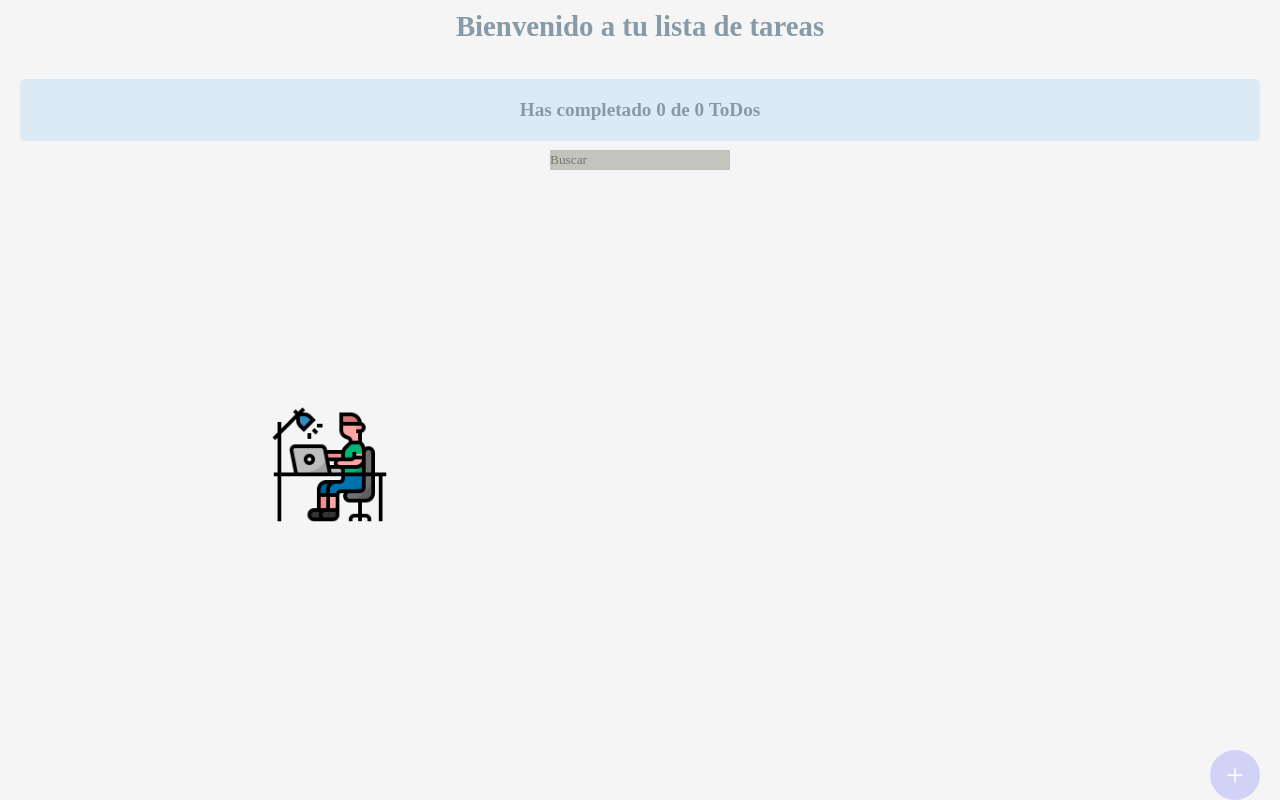
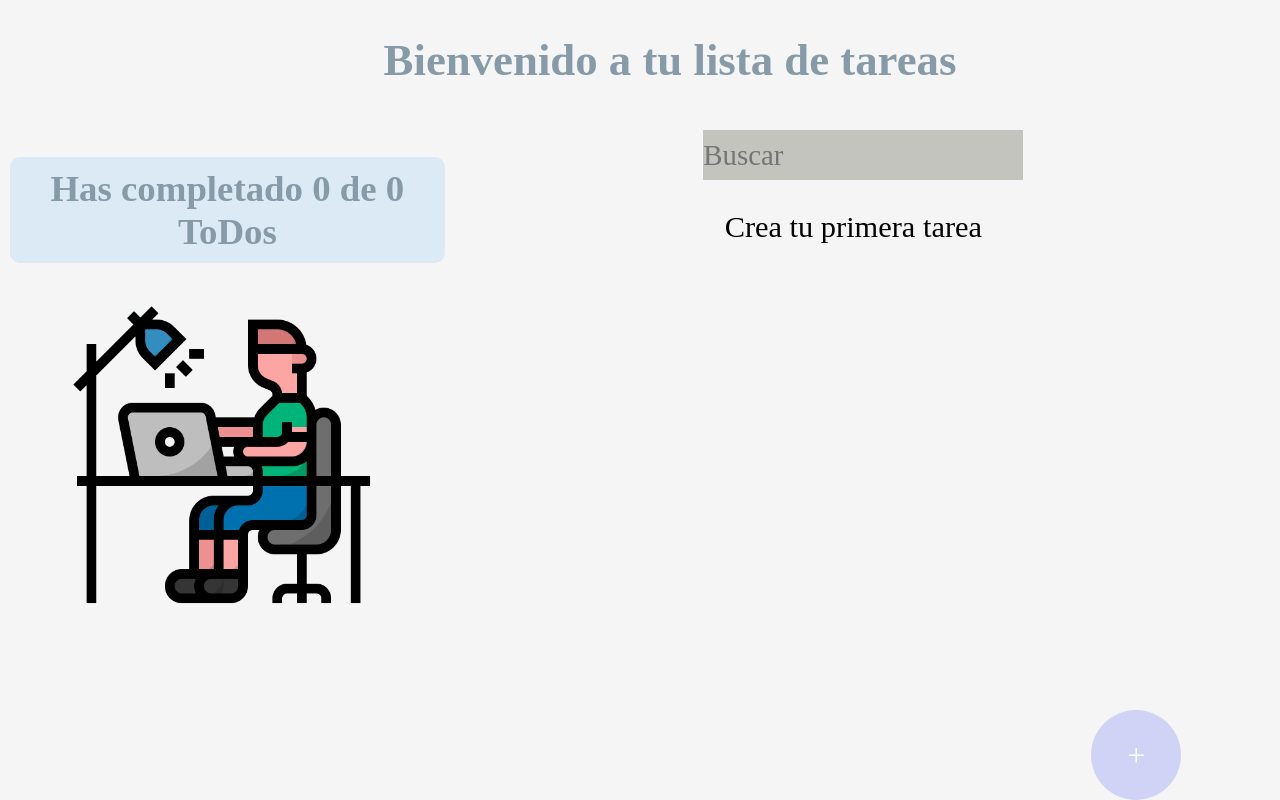
Before and after one commit to JhostinA/react-ToDOs, a React (Create React App) app: page / in a window 1280 px wide. Built offline with nearby package versions, Linux system fonts and the light colour scheme; a web font is replaced by a local one.

Commit message:
responsive design css

```diff
--- a/src/App.js
+++ b/src/App.js
@@ -28,7 +28,7 @@
           <TodoList >
             {error && <p  className="load-error-create">upss, Ha ocurrido un error</p>}
             {loading && <p className="load-error-create">Cargando</p>}
-            {(!loading && !searchedTodos) && <p className="load-error-create">Crea tu primera tarea</p>}
+            {(!loading && !searchedTodos.length) && <p className="load-error-create">Crea tu primera tarea</p>}
 
             {searchedTodos.map(todo =>(
               <TodoItem
--- a/src/Styles/style.css
+++ b/src/Styles/style.css
@@ -1,9 +1,7 @@
 @import url('https://fonts.googleapis.com/css2?family=Anybody:wght@300&display=swap');
 
 .icono{
-    grid-column: 2/3;
-    width: 120px;
-    margin: auto;
+    display: none;
 }
 .ok-container{
     grid-column: 1/2;
@@ -13,16 +11,14 @@
     position: relative;
 }
 .iconCheck{
-    width: 30px;
-    height: 30px;
+    width: 100%;
     cursor: pointer;
     position: absolute;
 
 
 }
 .iconCheckGreen{
-    width: 30px;
-    height: 30px;
+    width: 100%;
     cursor: pointer;
     opacity: 0;
 
@@ -31,8 +27,7 @@
 .trash-conteiner{
     grid-column: 3/4;
     grid-row: 1/2;
-    width: 20px;
-    height: 20px;
+    width: 100%;
     display: flex;
     justify-content: end;
     align-items: center;
@@ -40,8 +35,7 @@
 
 }
 .trash-icon-top{
-    width: 20px;
-    height: 20px;
+    width: 80%;
     margin: auto;
     cursor: pointer;
     position: absolute;
@@ -49,8 +43,7 @@
 }
 .trash-icon{
     opacity: 1;
-    width: 20px;
-    height: 20px;
+    width: 80%;
     cursor: pointer;
 }
 .trash-icon-top:hover{
@@ -72,19 +65,22 @@
 }
 .container-button{
     grid-column: 3/4;
-    grid-row: 5/6;
+    grid-row: 8/9;
     display: flex;
     justify-content: end;
+    align-items: end;
 }
 .create-button{
-    width: 50px;
-    height: 50px;
+    width: 70px;
+    height: 70px;
     border: none;
     background-color: #D0D3F5;
     border-radius: 50px;
     color: white;
     font-size: 2rem;
     z-index: 1;
+    margin-right: 5%;
+
 }
 .load-error-create{
     text-align: center;
@@ -102,6 +98,9 @@
         align-items: center;
         color: white;
 }
+.title-modal{
+    color: #000000
+}
 *{
     font-family: 'Anybody', cursive;
     box-sizing: border-box;
@@ -111,14 +110,16 @@
 
 h1{
     font-size: 1.8rem;
-    grid-column: 2/4;
-    margin-top: 10px;
+    grid-column: 2/6;
+    margin-top: auto;
+    margin-bottom: auto;
     text-align: center;
-    color: #879AA8
+    color: #879AA8;
+
 }
 h2{
-    padding: 20px;
-    font-size: 1.2rem;
+    padding: 10px;
+    font-size: 1.4rem;
     grid-column: 2/4;
     text-align: center;
     align-self: center;
@@ -129,20 +130,22 @@
 }
 input{
     grid-column: 2/4;
-    margin: auto;
-    font-size: 1.2;
+    margin: 10px auto auto auto;
+    font-size: 1.4rem;
     background-color: #c2c4bd;
     border: none;
     width: 180px;
-    height: 20px;
+    height: 30px;
+
 }
 input:focus{
     outline: none;
 }
 section{
     margin-top: 30px;
-    grid-column: 3/4;
+    grid-column: 2/4;
     overflow: scroll;
+    grid-row: 4/8;
 
 }
 ul{
@@ -162,9 +165,11 @@
 }
 li p{
     margin: auto 0px auto 5px;
+    font-size: 1.3rem;
     font-weight: bold;
     grid-column: 2/3;
     grid-row: 2/3;
+    color: #000000;
 
 
 }
@@ -193,7 +198,7 @@
     border-radius: 2px;
     box-shadow: 0px 5px 50px rgba(32, 35, 41, 0.25);
     color: #1E1E1F;
-    font-size: 20px;
+    font-size: 1.5rem;
     text-align: center;
     padding: 12px;
     height: 96px;
@@ -202,7 +207,6 @@
 
   textarea::placeholder {
   color: #a5a5a5;
-  font-family: 'Montserrat';
   font-weight: 400;
   }
 
@@ -228,14 +232,157 @@
     height: 48px;
     border-radius: 2px;
     border: none;
-    font-family: 'Montserrat';
   }
 
   .TodoForm-button-add {
     background-color: #61DAFA;
     box-shadow: 0px 5px 25px rgba(97, 218, 250, 0.5);
-  }
+}
 
-  .TodoForm-button-cancel {
+.TodoForm-button-cancel {
     background: transparent;
-  }
+}
+
+@media (min-width: 480px) and (max-width: 768px){
+    .icono{
+      display: inline;
+      grid-column: 2/3;
+      grid-row: 5/7;
+      width: 80%;
+      margin: auto;
+    }
+    h1{
+        font-size: 2.3rem;
+
+    }
+    h2{
+        font-size: 1.8rem;
+        border-radius: 10px;
+    }
+    input{
+        font-size: 1.6rem;
+        width: 220px;
+        height: 50px;
+    }
+    .create-button{
+        border-radius: 50px;
+    }
+    section{
+        grid-column: 3/4;
+    }
+
+}
+
+@media (min-width: 768px) and (max-width: 960px){
+    .icono{
+      display: inline;
+      grid-column: 2/3;
+      grid-row: 4/6;
+      width: 80%;
+      margin: auto;
+    }
+    h1{
+        font-size: 2.8rem;
+
+    }
+    h2{
+        font-size: 2.3rem;
+        border-radius: 10px;
+    }
+    input{
+        font-size: 1.8rem;
+        width: 320px;
+        height: 50px;
+    }
+    .create-button{
+        border-radius: 50px;
+        width: 90px;
+        height: 90px;
+    }
+    section{
+        grid-column: 3/4;
+        font-size: 1.9rem;
+    }
+
+}
+
+@media (min-width: 960px) and (max-width: 1024px){
+    .icono{
+      display: inline;
+      grid-column: 1/3;
+      grid-row: 4/6;
+      width: 70%;
+      margin: auto auto 30px auto;
+
+    }
+    h1{
+        font-size: 2.8rem;
+
+    }
+    h2{
+        font-size: 2.3rem;
+        border-radius: 10px;
+        grid-column: 1/3;
+        grid-row: 2/3;
+        margin: 2px 2px 2px 10px;
+    }
+    input{
+        font-size: 1.8rem;
+        width: 320px;
+        height: 50px;
+        grid-column: 1/3;
+        grid-row: 3/4;
+    }
+    .create-button{
+        border-radius: 50px;
+        width: 90px;
+        height: 90px;
+    }
+    section{
+        grid-column: 3/5;
+        font-size: 1.9rem;
+        grid-row: 2/8;
+        padding-right: 20px;
+    }
+
+}
+@media (min-width: 1024px){
+    .icono{
+      display: inline;
+      grid-column: 1/3;
+      grid-row: 4/6;
+      width: 70%;
+      margin: auto auto 30px auto;
+
+    }
+    h1{
+        font-size: 2.8rem;
+
+    }
+    h2{
+        font-size: 2.3rem;
+        border-radius: 10px;
+        grid-column: 1/3;
+        grid-row: 2/4;
+        margin: 2px 2px 2px 10px;
+    }
+    input{
+        font-size: 1.8rem;
+        width: 320px;
+        height: 50px;
+        grid-column: 3/5;
+        grid-row: 2/3;
+    }
+    .create-button{
+        border-radius: 50px;
+        width: 90px;
+        height: 90px;
+    }
+    section{
+        grid-column: 3/5;
+        font-size: 1.9rem;
+        grid-row: 3/8;
+        padding-right: 20px;
+    }
+
+}
--- a/src/components/CreateTodoForm.js
+++ b/src/components/CreateTodoForm.js
@@ -24,7 +24,7 @@
 
     return (
         <form onSubmit={onAccept}>
-            <label>Crear una tarea</label>
+            <label className="title-modal">Crear una tarea</label>
             <textarea
                 value = {newtodoValue}
                 onChange={onChange}
--- a/src/components/Modal.js
+++ b/src/components/Modal.js
@@ -3,8 +3,8 @@
 
 function Modal ({children}) {
     return ReactDOM.createPortal(
-        <div className='ModalTodos'> {children}</div>
-        ,
+        <div className='ModalTodos'>
+        {children}</div>,
         document.getElementById('modal')
         )
 }
--- a/src/index.css
+++ b/src/index.css
@@ -14,8 +14,36 @@
   width: 100vw;
   height: 100vh;
   display: grid;
-  grid-template-columns: 20px 1fr 1fr 20px;
-  grid-template-rows: 80px 60px 40px 1fr 50px;
   background-color: #F5F5F5;
+  grid-template-columns: 10px 1fr 1fr 10px;
+  grid-template-rows: 1fr 70px 30px 1fr 1fr 1fr 1fr 20px;
 
 }
+@media (min-width: 480px) and (max-width: 768px){
+  #root{
+    grid-template-columns: 10px 1fr 2fr 10px;
+    grid-template-rows: 1fr 90px 60px 1fr 1fr 1fr 1fr 20px;
+  }
+
+}
+@media (min-width: 768px) and (max-width: 960px){
+  #root{
+    grid-template-columns: 30px 1fr 2fr 30px;
+    grid-template-rows: 1fr 90px 60px 1fr 1fr 1fr 1fr 20px;
+  }
+
+}
+@media (min-width: 960px) and (max-width: 1024px){
+  #root{
+    grid-template-columns: 60px 1fr 2fr 60px;
+    grid-template-rows: 1fr 1fr 60px 1fr 1fr 1fr 1fr 20px;
+  }
+
+}
+@media (min-width: 1024px)  {
+  #root{
+    grid-template-columns: 60px 1fr 2fr 60px;
+    grid-template-rows: 1fr 60px 1fr 1fr 1fr 1fr 1fr 20px;
+  }
+
+}
```
